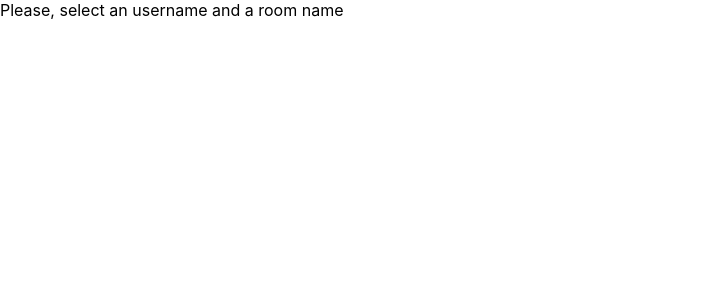
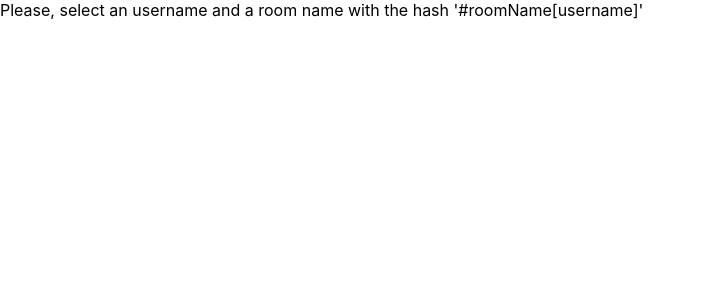
Before and after one commit to MateoGreil/red_tetris, a React (Create React App) app in the folder client/: page / in a window 1280 px wide. Shown: the top 300 px of the page, without its empty margins (0-704 px from the left). Built offline with nearby package versions, Linux system fonts and the light colour scheme; no server answers.

Commit message:
modif message slect username and room name

```diff
--- a/client/src/App.js
+++ b/client/src/App.js
@@ -9,7 +9,7 @@ import { username, gameName } from './socketListener'
 
 function App() {
   if (username == null || gameName == null)
-    return (<div>Please, select an username and a room name</div>)
+    return (<div>Please, select an username and a room name with the hash '#roomName[username]'</div>)
   return (
     <div className="App">
       <GameBoardContainer/>
```
